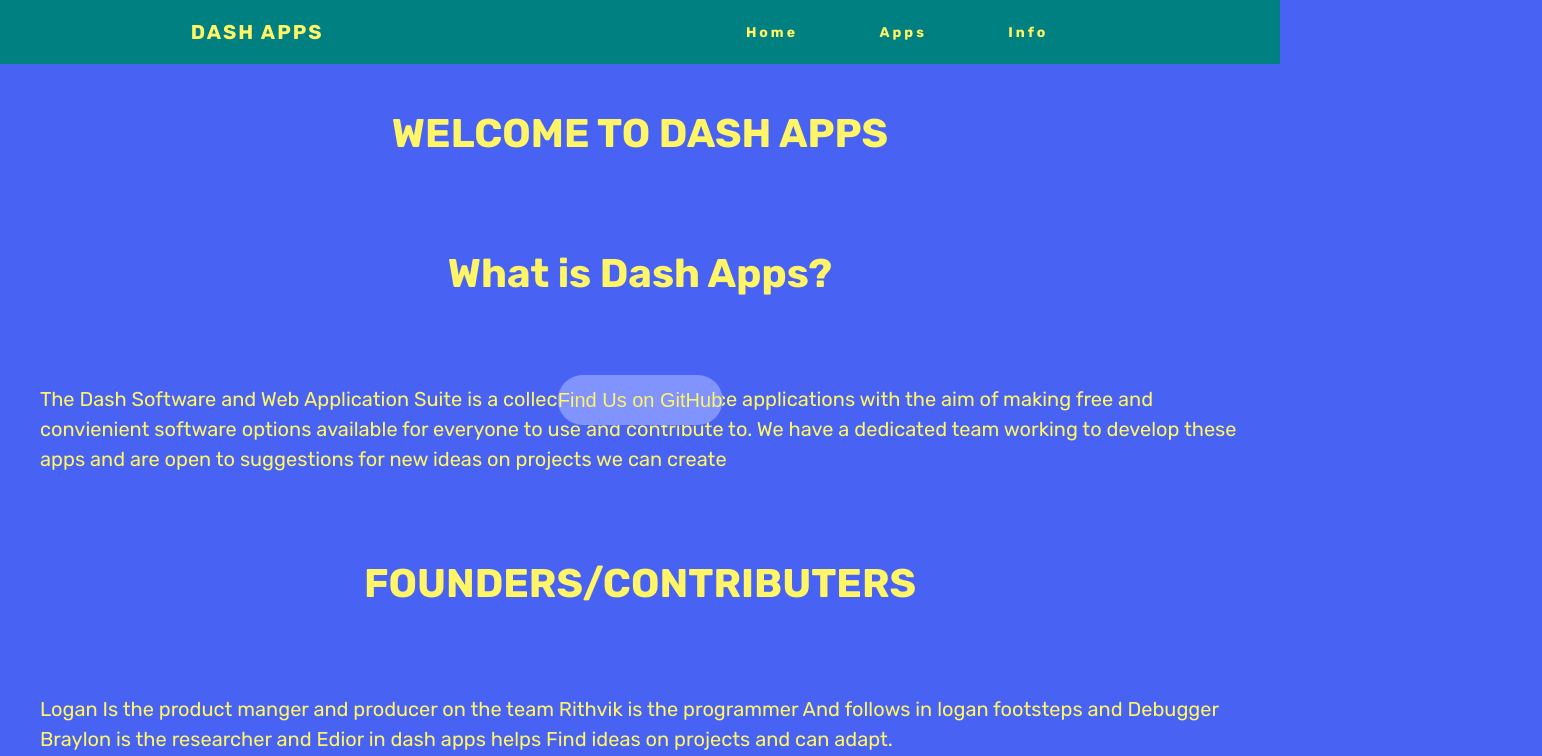
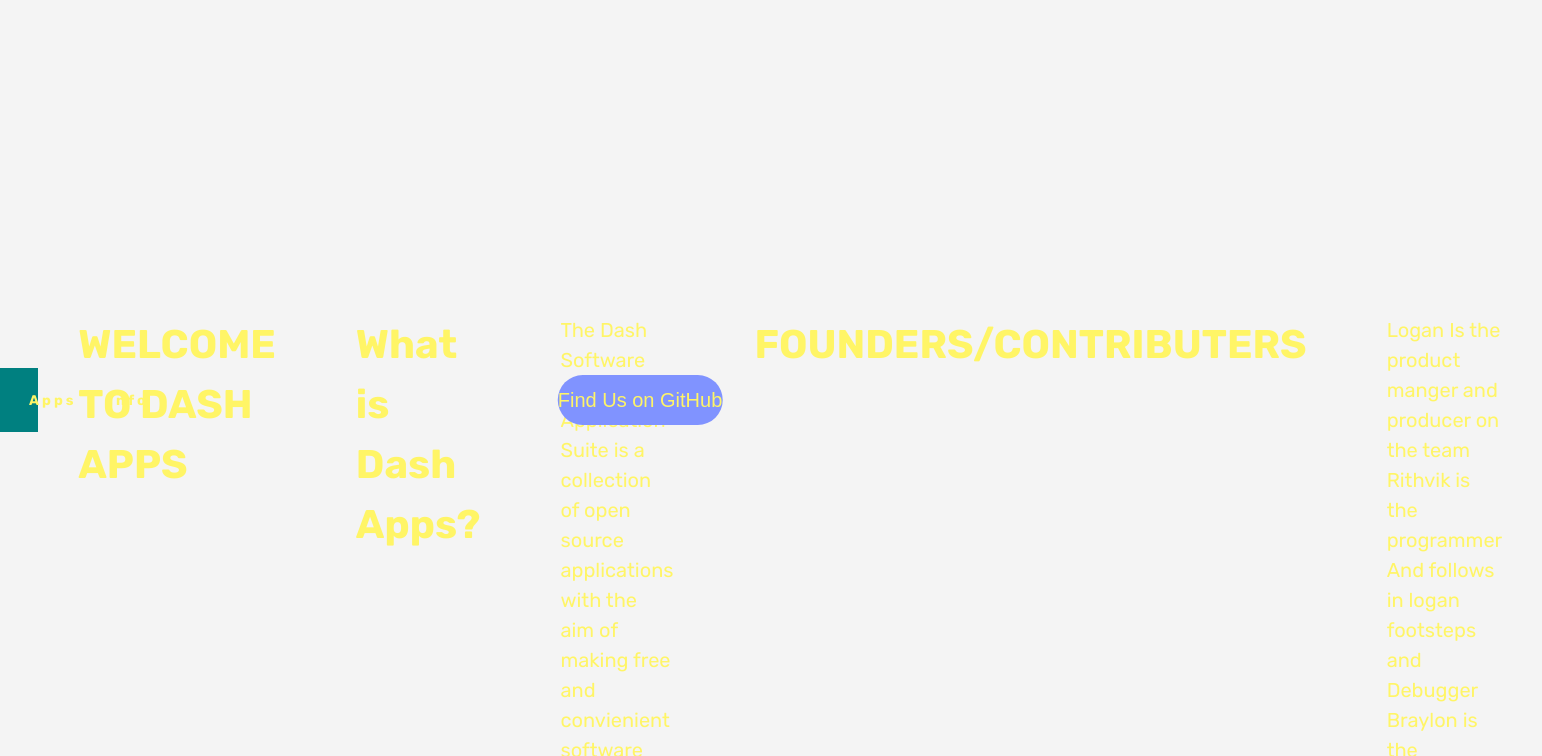
Before and after one commit to 2024-25-Allen-ISD-Computer-Science/5th-period-isp-dash-apps, a Next.js app in the folder src/: page / in a window 1280 px wide. Shown: the top 756 px of the page, 1542 px wide, since content can reach past the window. Built offline with nearby package versions, Linux system fonts and the light colour scheme.

Commit message:
Update global
Moved CSS to global

```diff
--- a/src/app/globals.css
+++ b/src/app/globals.css
@@ -134,3 +134,80 @@
   margin-right: auto;
   padding:40px
 }
+
+
+* {
+    margin: 0;
+    padding: 0;
+    box-sizing: border-box;
+}
+
+body {
+    font-family: Arial, sans-serif;
+    display: flex;
+    justify-content: center;
+    align-items: center;
+    height: 100vh;
+    background-color: #f4f4f4;
+}
+
+.container {
+    display: grid;
+    grid-template-rows: 80px auto auto 60px;
+    grid-template-columns: 1fr;
+    gap: 10px;
+    width: 80%;
+    max-width: 1200px;
+}
+
+/* Header */
+.header {
+    background: #3498db;
+    color: white;
+    text-align: center;
+    line-height: 80px;
+    font-size: 24px;
+}
+
+/* Main content (3 sections) */
+.main-content {
+    display: grid;
+    grid-template-columns: repeat(3, 1fr);
+    gap: 10px;
+}
+
+.box {
+    background: #2ecc71;
+    height: 150px;
+    display: flex;
+    align-items: center;
+    justify-content: center;
+    color: white;
+    font-size: 20px;
+}
+
+/* Smaller sections below */
+.sub-content {
+    display: grid;
+    grid-template-columns: repeat(2, 1fr);
+    gap: 10px;
+}
+
+.small-box {
+    background: #f39c12;
+    height: 100px;
+    display: flex;
+    align-items: center;
+    justify-content: center;
+    color: white;
+    font-size: 18px;
+}
+
+/* Footer */
+.footer {
+    background: #e74c3c;
+    color: white;
+    text-align: center;
+    line-height: 60px;
+    font-size: 20px;
+}
```
